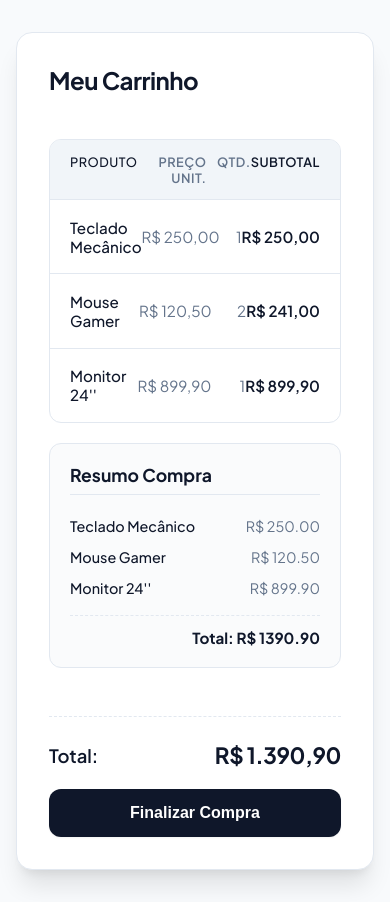
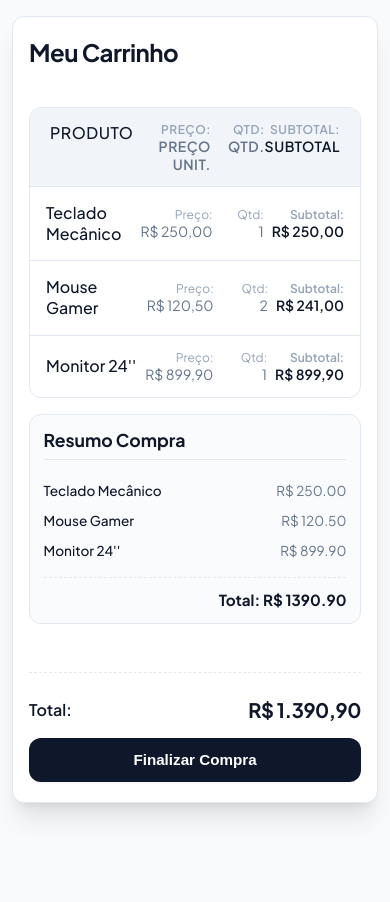
Before and after one commit to LuizMirandaJr/mini-projeto-md2, a React (Vite) app in the folder mini-projeto-modulo2/: page / in a window 390 px wide. After the commit the page ends 844 px from the top, so only its background shows below. Built offline with nearby package versions, Linux system fonts and the light colour scheme.

Commit message:
feat: Ajuste responsividade

```diff
--- a/mini-projeto-modulo2/index.html
+++ b/mini-projeto-modulo2/index.html
@@ -1,13 +1,16 @@
 <!doctype html>
-<html lang="en">
+<html lang="pt-BRr">
+
 <head>
   <meta charset="UTF-8" />
   <link rel="icon" type="image/svg+xml" href="/favicon.svg" />
   <meta name="viewport" content="width=device-width, initial-scale=1.0" />
   <title>mini-projeto-modulo2</title>
 </head>
+
 <body>
   <div id="root"></div>
   <script type="module" src="/src/main.jsx"></script>
 </body>
+
 </html>
--- a/mini-projeto-modulo2/src/assets/styles/ItemCarrinho.css
+++ b/mini-projeto-modulo2/src/assets/styles/ItemCarrinho.css
@@ -40,3 +40,55 @@
     font-weight: 600;
     color: var(--text-main);
 }
+
+/* Breakpoint Smartphone (max-width: 640px) */
+@media (max-width: 640px) {
+    .item-carrinho {
+        flex-wrap: wrap;
+        padding: 0.9rem 1rem;
+        gap: 0.5rem;
+    }
+
+    .coluna-produto {
+        flex: 1 1 100%;
+        font-size: 1rem;
+        margin-bottom: 0.15rem;
+    }
+
+    .coluna-preco,
+    .coluna-quantidade,
+    .coluna-subtotal {
+        flex: 1;
+        font-size: 0.875rem;
+        text-align: left;
+    }
+
+    .coluna-preco::before {
+        content: "Preço: ";
+        font-size: 0.75rem;
+        color: var(--text-sub);
+        display: block;
+    }
+
+    .coluna-quantidade {
+        text-align: center;
+    }
+
+    .coluna-quantidade::before {
+        content: "Qtd: ";
+        font-size: 0.75rem;
+        color: var(--text-sub);
+        display: block;
+    }
+
+    .coluna-subtotal {
+        text-align: right;
+    }
+
+    .coluna-subtotal::before {
+        content: "Subtotal: ";
+        font-size: 0.75rem;
+        color: var(--text-sub);
+        display: block;
+    }
+}
--- a/mini-projeto-modulo2/src/assets/styles/ResumoCompra.css
+++ b/mini-projeto-modulo2/src/assets/styles/ResumoCompra.css
@@ -95,3 +95,35 @@ aside.resumo-compra h2 {
 .botao-principal:active {
     transform: translateY(0);
 }
+
+/* Breakpoint Tablet (max-width: 1024px) */
+@media (max-width: 1024px) {
+    aside.resumo-compra {
+        padding: 1rem;
+    }
+}
+
+/* Breakpoint Smartphone (max-width: 640px) */
+@media (max-width: 640px) {
+    aside.resumo-compra {
+        padding: 0.85rem;
+    }
+
+    .resumo-item {
+        font-size: 0.85rem;
+    }
+
+    .resumo-total {
+        font-size: 1rem;
+        margin-bottom: 1rem;
+    }
+
+    .resumo-total-valor {
+        font-size: 1.25rem;
+    }
+
+    .botao-principal {
+        padding: 0.85rem;
+        font-size: 0.95rem;
+    }
+}
--- a/mini-projeto-modulo2/src/assets/styles/carrinho.css
+++ b/mini-projeto-modulo2/src/assets/styles/carrinho.css
@@ -1,6 +1,6 @@
 .carrinho-container {
     width: 100%;
-    max-width: 620px;
+    max-width: 680px;
     margin: 0 auto;
     background: var(--bg-card);
     border: 1px solid var(--border);
@@ -11,6 +11,31 @@
     display: flex;
     flex-direction: column;
     gap: 20px;
+}
+
+/* Breakpoint Tablet (max-width: 1024px) */
+@media (max-width: 1024px) {
+    .carrinho-container {
+        padding: 1.75rem;
+    }
+}
+
+/* Breakpoint Smartphone (max-width: 640px) */
+@media (max-width: 640px) {
+    .carrinho-container {
+        padding: 1.25rem 1rem;
+        gap: 16px;
+        border-radius: var(--radius-md);
+    }
+
+    .carrinho-titulo {
+        font-size: 1.25rem;
+        margin-bottom: 1rem;
+    }
+
+    .carrinho-cabecalho {
+        display: none; /* Oculta cabeçalho no mobile, pois os itens ficam em layout de card/compacto */
+    }
 }
 
 .carrinho-titulo {
--- a/mini-projeto-modulo2/src/assets/styles/index.css
+++ b/mini-projeto-modulo2/src/assets/styles/index.css
@@ -41,7 +41,7 @@ body {
     flex-direction: column;
     justify-content: center;
     align-items: center;
-    padding: 2rem 1rem;
+    padding: 2rem 1.5rem;
     -webkit-font-smoothing: antialiased;
 }
 
@@ -49,6 +49,21 @@ body {
     width: 100%;
     max-width: 1100px;
     margin: 0 auto;
+}
+
+/* Breakpoint Tablet (max-width: 1024px) */
+@media (max-width: 1024px) {
+    body {
+        padding: 1.5rem 1rem;
+    }
+}
+
+/* Breakpoint Smartphone (max-width: 640px) */
+@media (max-width: 640px) {
+    body {
+        padding: 1rem 0.75rem;
+        justify-content: flex-start;
+    }
 }
 
 /* Páginas de Resultado (Sucesso e Falha) */
@@ -65,6 +80,21 @@ body {
     justify-content: center;
     gap: 1.5rem;
     animation: fadeIn 0.3s ease-out;
+}
+
+@media (max-width: 640px) {
+    .resultado-container {
+        padding: 2.25rem 1.25rem;
+        gap: 1.25rem;
+    }
+
+    .resultado-container h1 {
+        font-size: 1.25rem;
+    }
+
+    .resultado-link {
+        width: 100%;
+    }
 }
 
 .resultado-container h1 {
--- a/mini-projeto-modulo2/src/assets/styles/pagamento.css
+++ b/mini-projeto-modulo2/src/assets/styles/pagamento.css
@@ -179,9 +179,58 @@ button[type="submit"]:disabled {
     }
 }
 
-/* ALTERAÇÃO: Responsividade para dispositivos móveis (empilha em telas menores que 768px) */
+/* Breakpoint Tablet (max-width: 1024px) */
+@media (max-width: 1024px) {
+    .pagamento-container {
+        grid-template-columns: 1fr 300px;
+        gap: 20px;
+        padding: 1.75rem 1.5rem;
+    }
+
+    fieldset {
+        padding: 1.25rem;
+    }
+}
+
+/* Breakpoint Smartphone (max-width: 768px) */
 @media (max-width: 768px) {
     .pagamento-container {
         grid-template-columns: 1fr;
+        gap: 24px;
+        padding: 1.25rem 1rem;
+        border-radius: var(--radius-md);
+    }
+
+    .pagamento-container h1 {
+        font-size: 1.3rem;
+        margin-bottom: 1.25rem;
+    }
+
+    fieldset {
+        padding: 1rem;
+        margin-bottom: 1.25rem;
+    }
+
+    .campo {
+        margin-bottom: 1rem;
+    }
+
+    .campo input {
+        padding: 0.7rem 0.8rem;
+        font-size: 0.9rem;
+    }
+
+    button[type="submit"] {
+        padding: 0.85rem;
+        font-size: 0.95rem;
+    }
+
+    .modal-conteudo {
+        padding: 2rem 1.25rem;
+        max-width: 90%;
+    }
+
+    .modal-mensagem {
+        font-size: 0.9rem;
     }
 }
--- a/mini-projeto-modulo2/src/components/ResumoCompra.jsx
+++ b/mini-projeto-modulo2/src/components/ResumoCompra.jsx
@@ -1,6 +1,5 @@
 import { useNavigate } from "react-router-dom";
 import { formatarMoeda } from "../utils/formatarMoeda.js";
-import { produtos } from "../data/produtos.js"
 import "../assets/styles/ResumoCompra.css"
 
 // ALTERAÇÃO: Adicionada a prop exibirBotaoFinalizar (padrão true) para controlar a exibição do botão
```
Also changed, not shown: mini-projeto-modulo2/image.png (added). Lines whose indentation alone changed are shown as unchanged.
